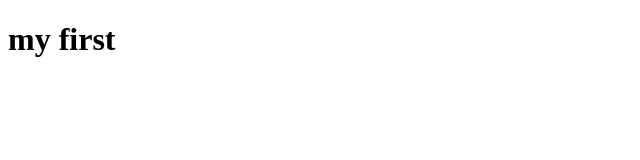
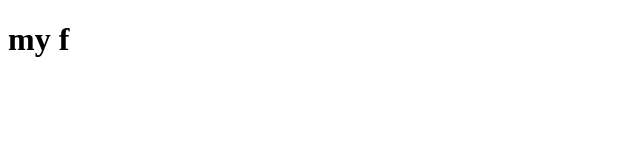
Before and after one commit to medyo19/gittt, a plain HTML site: page index.html in a window 1280 px wide. Shown: the full height of the page, 0-640 px from the left. Drawn offline with Linux system fonts and the light colour scheme.

Commit message:
version3

```diff
--- a/index.html
+++ b/index.html
@@ -6,6 +6,6 @@
     <title>Document</title>
 </head>
 <body>
-    <h1>my first </h1>
+    <h1>my f </h1>
 </body>
 </html>
```
